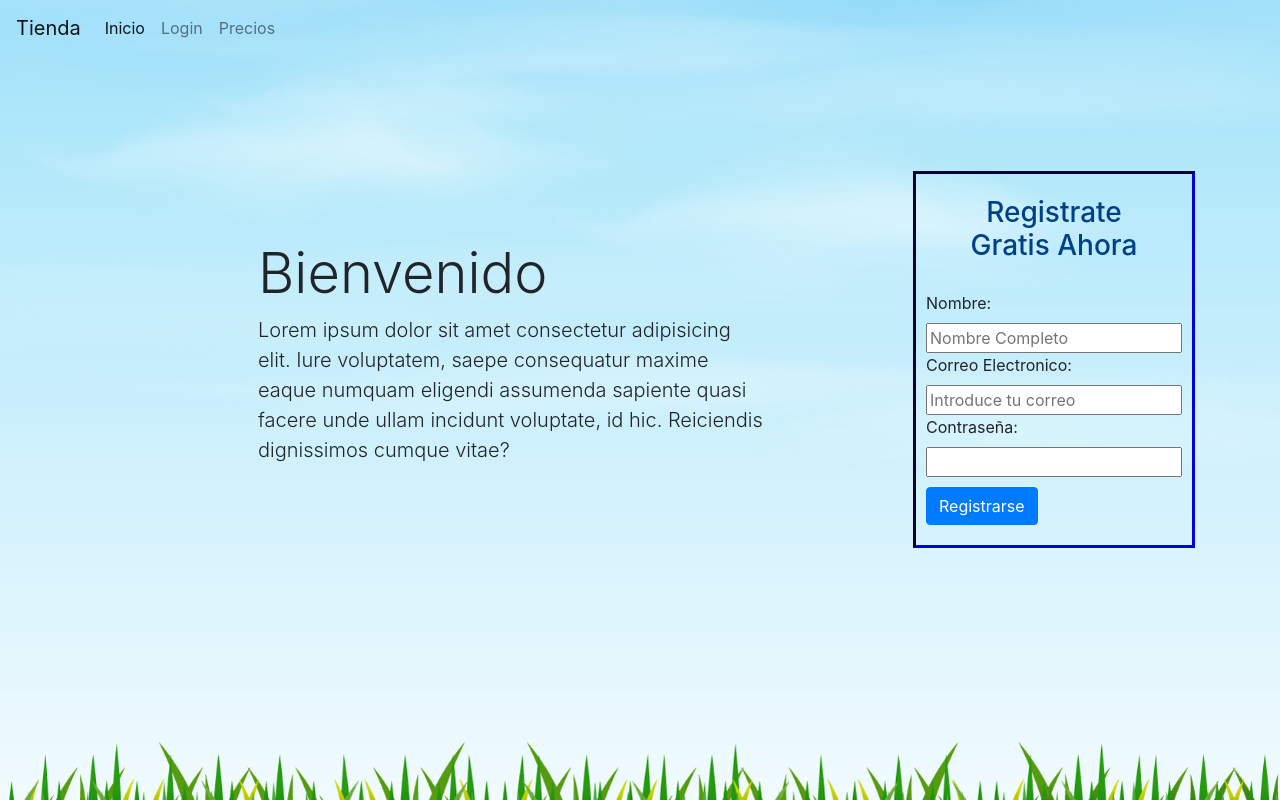
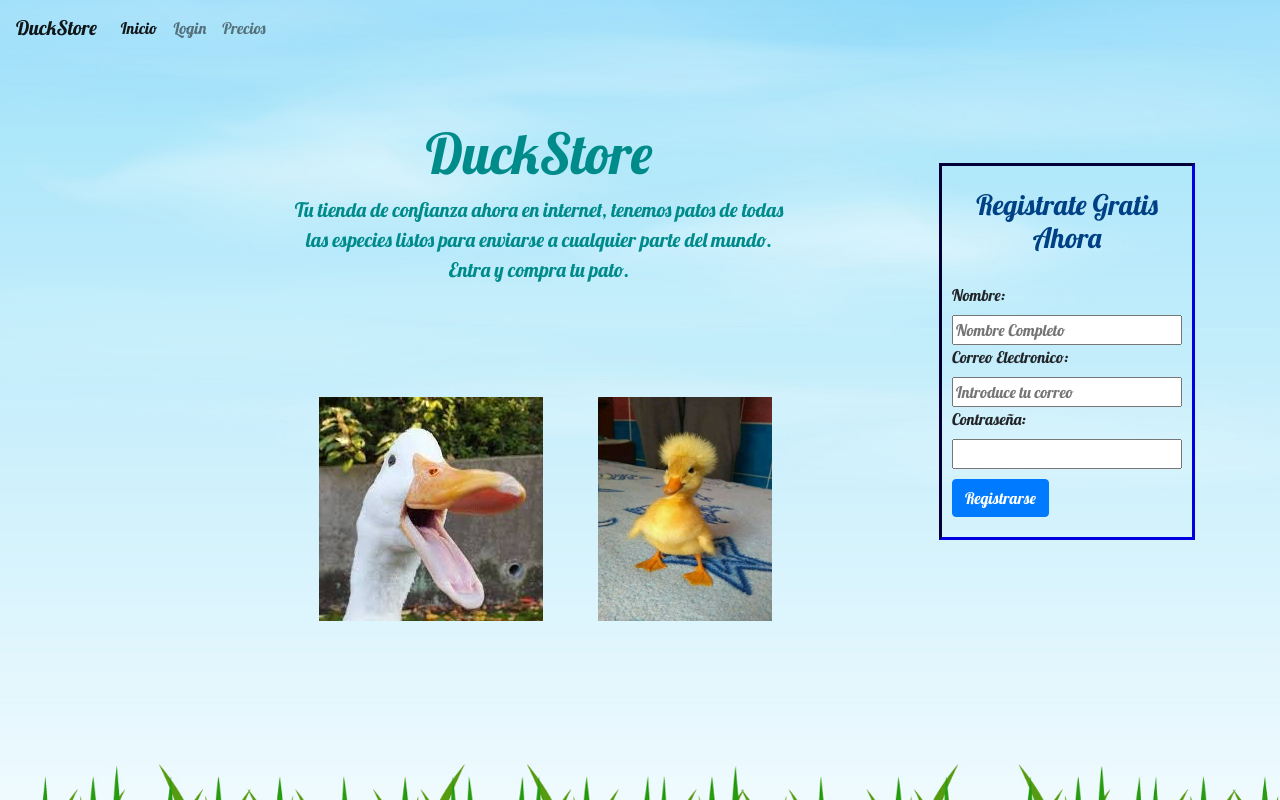
Before and after one commit to JuanmaCG/DIW, a plain HTML site: page landing.html in a window 1280 px wide. Drawn offline with nearby package versions, Linux system fonts and the light colour scheme.

Commit message:
Patos terminados

```diff
--- a/landing.html
+++ b/landing.html
@@ -4,6 +4,8 @@
     <meta charset="UTF-8">
     <meta name="viewport" content="width=device-width, initial-scale=1.0">
     <meta http-equiv="X-UA-Compatible" content="ie=edge">
+
+    <link href="https://fonts.googleapis.com/css?family=Lobster&display=swap" rel="stylesheet">
     <link rel="stylesheet" href="style.css">
     <link rel="stylesheet" href="https://stackpath.bootstrapcdn.com/bootstrap/4.3.1/css/bootstrap.min.css" integrity="sha384-ggOyR0iXCbMQv3Xipma34MD+dH/1fQ784/j6cY/iJTQUOhcWr7x9JvoRxT2MZw1T" crossorigin="anonymous">
     <title>Document</title>
@@ -11,7 +13,7 @@
 <body>
         <div class="lds-hourglass"></div>
     <nav class="navbar navbar-expand-lg navbar-light " id="navegador">
-        <a class="navbar-brand" href="#">Tienda</a>
+        <a class="navbar-brand" href="#">DuckStore</a>
         <button class="navbar-toggler" type="button" data-toggle="collapse" data-target="#navbarNav" aria-controls="navbarNav" aria-expanded="false" aria-label="Toggle navigation">
             <span class="navbar-toggler-icon"></span>
         </button>
@@ -37,10 +39,12 @@
             <div class="col-6" id="fondo">
                 <div class="jumbotron jumbotron-fluid" id="jumbo">
                     <div class="container">
-                        <h1 class="display-4">Bienvenido</h1>
-                        <p class="lead">Lorem ipsum dolor sit amet consectetur adipisicing elit. Iure voluptatem, saepe consequatur maxime eaque numquam eligendi assumenda sapiente quasi facere unde ullam incidunt voluptate, id hic. Reiciendis dignissimos cumque vitae?</p>
+                        <h1 class="display-4">DuckStore</h1>
+                        <p class="lead">Tu tienda de confianza ahora en internet, tenemos patos de todas las especies listos para enviarse a cualquier parte del mundo. Entra y compra tu pato.</p>
                     </div>
                 </div>
+                <img src="pato.jpeg">
+                <img src="pato2.jpg" height="224px" width="224px">
             </div>
             <div class="col">
                 <form id="formulario">
--- a/style.css
+++ b/style.css
@@ -1,3 +1,4 @@
+
 body {
 
     background-image: url('Illustration02.jpg');
@@ -11,7 +12,7 @@ body {
 }
 
 #formulario {
-
+    font-family: 'Lobster', cursive;
     border-style: inset;
     border-color: darkblue;
     padding-left: 10px;
@@ -34,10 +35,17 @@ body {
 }
 
 #jumbo {
-    margin-top: 120px;
+    text-align: center;
     background-color: transparent;
+    color: darkcyan;
+    font-family: 'Lobster', cursive;
 }
 
 #navegador {
     background-color: transparent;
+    font-family: 'Lobster', cursive;
 }
+
+img {
+    padding-left: 50px;
+}
```
Also changed, not shown: pato.jpeg (added), pato2.jpg (added).
